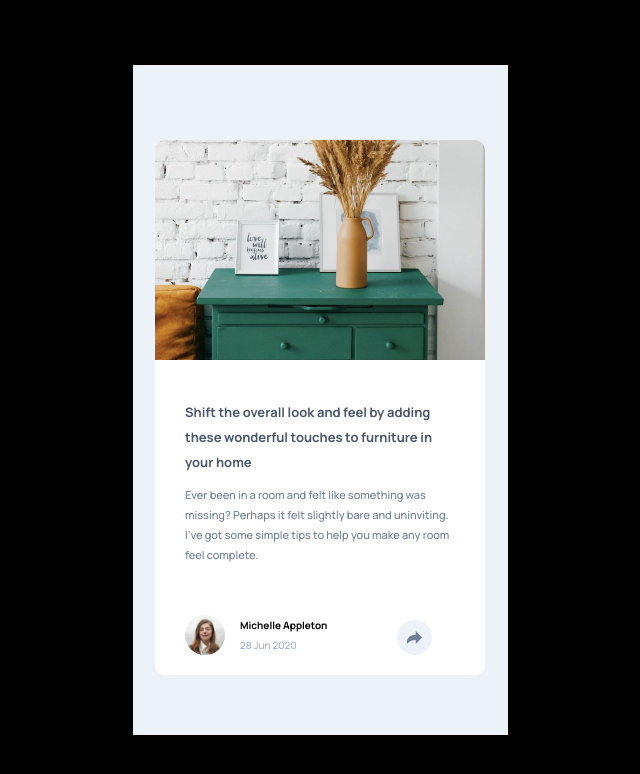
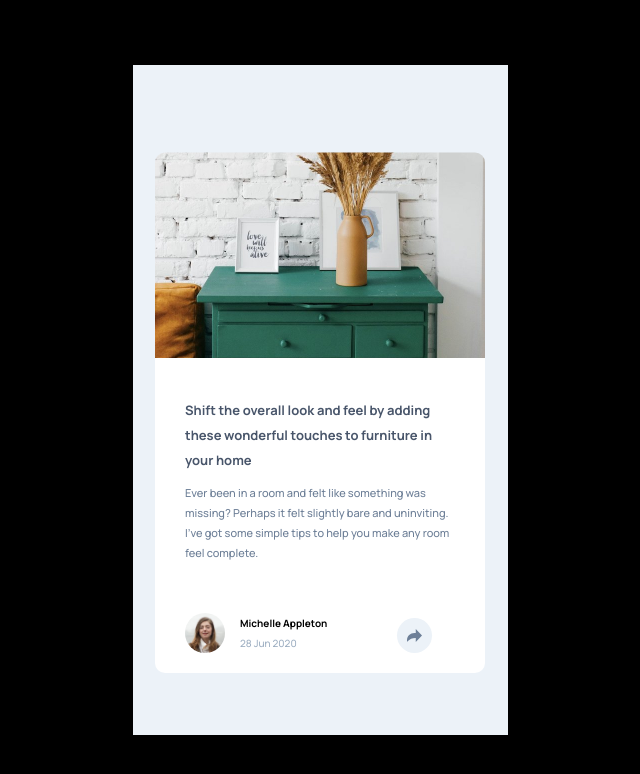
Before and after one commit to RosinskiPawel/article-preview-component-master, a plain HTML site: page index.html in a window 1280 px wide. Shown: the whole page, without its empty margins (320-960 px from the left). Drawn offline with Linux system fonts and the light colour scheme.

Commit message:
clip-path > img

```diff
--- a/style.scss
+++ b/style.scss
@@ -33,7 +33,7 @@ html {
   justify-items: center;
   justify-content: center;
   background-color: $light-Grayish-Blue;
-  padding: 75px 25px 80px 25px;
+  padding: 70px 25px 80px 25px;
   position: relative;
 }
 .main-card {
@@ -47,10 +47,13 @@ html {
 }
 picture > img {
   width: 330px;
-  border-top-left-radius: 10px;
-  border-top-right-radius: 10px;
-  position: absolute;
-  z-index: 2;
+  border-top-left-radius: 20px;
+  border-top-right-radius: 20px;
+
+  //   position: absolute;
+  //   z-index: 2;
+
+  clip-path: inset(15px 0px round 10px);
 }
 
 .description {
```
Also changed, not shown: style.css, style.min.css.
